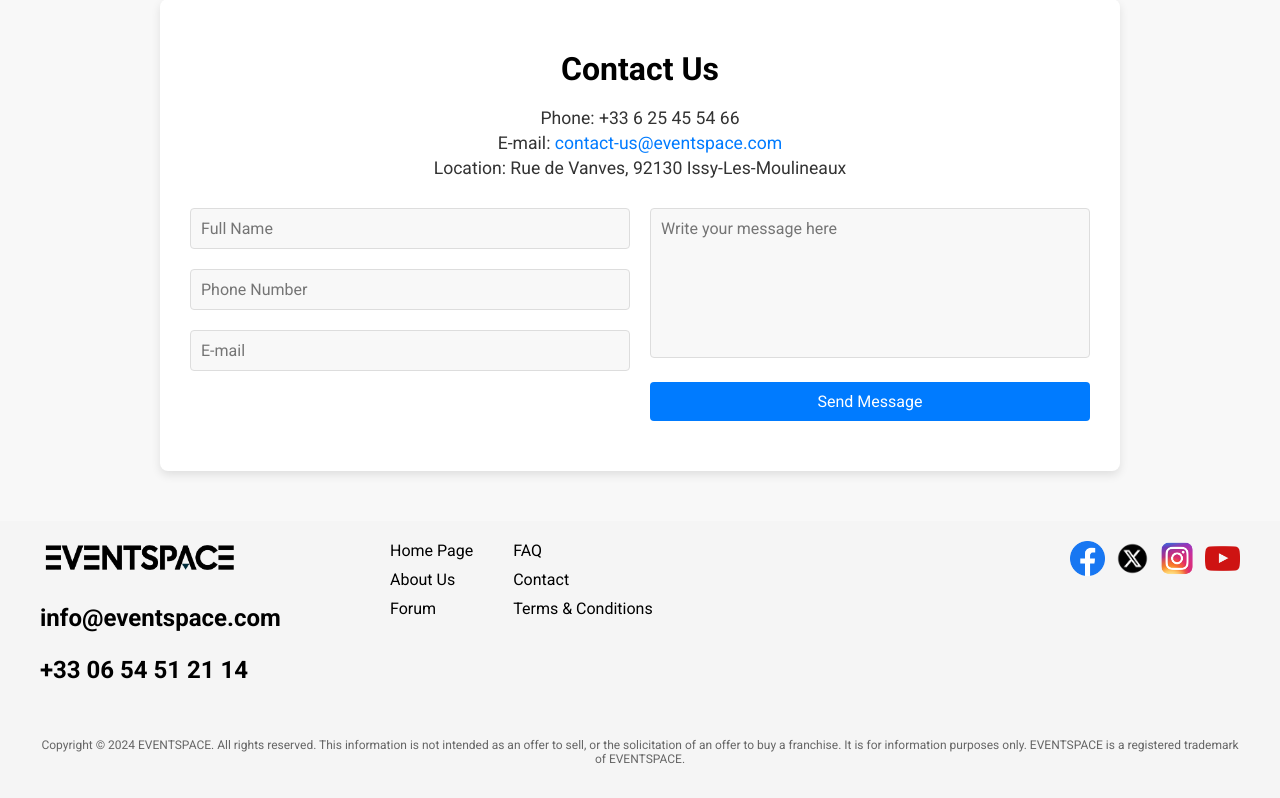
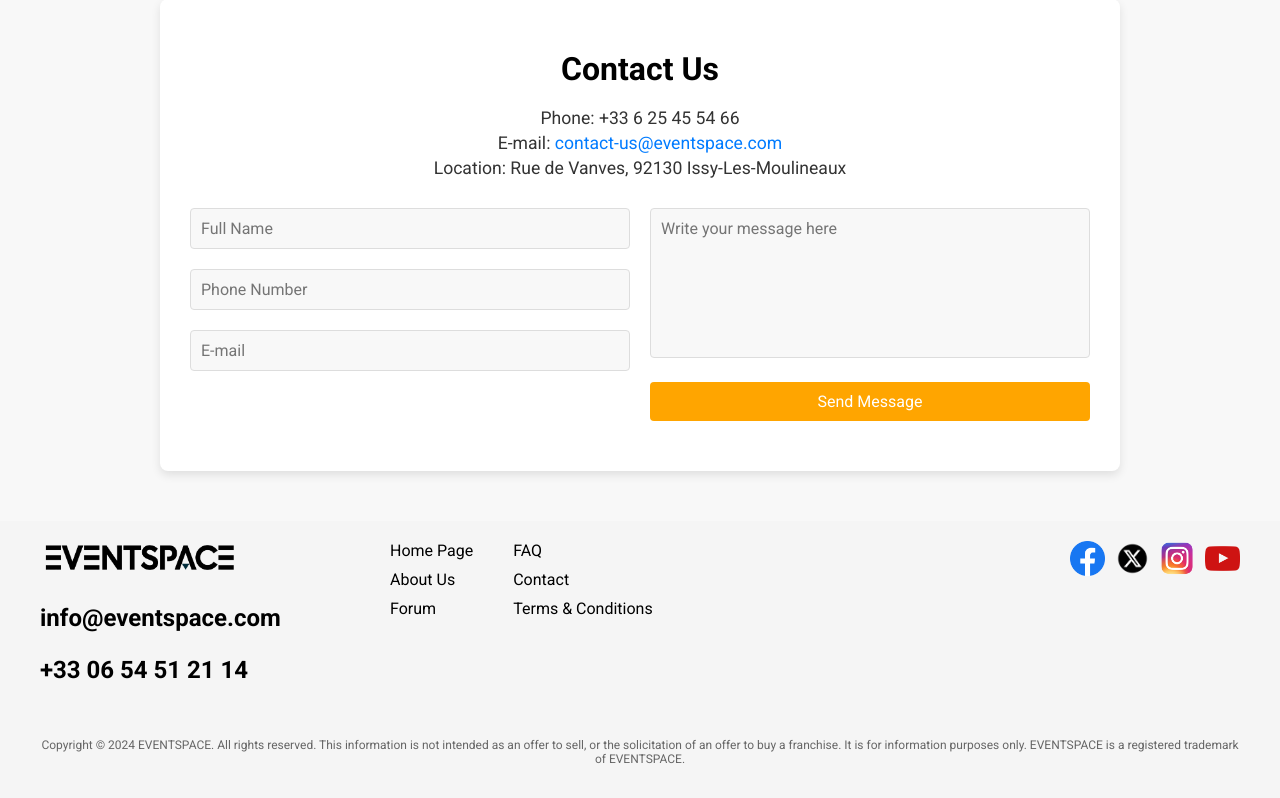
Before and after one commit to TudorGabriel28/EventSpace, a PHP site: page /contact.php in a window 1280 px wide. Shown: the part 135-933 px from the top of the page. Run offline with PHP 8.4, Linux system fonts and the light colour scheme; some libraries are stand-ins or nearby versions.

Commit message:
Change contact form button color to orange

```diff
--- a/server/pages/contact.php
+++ b/server/pages/contact.php
@@ -101,7 +101,7 @@ if ($_SERVER['REQUEST_METHOD'] === 'POST') {
     .form-group button {
         width: 100%;
         padding: 10px;
-        background-color: #007bff;
+        background-color: orange;
         color: white;
         border: none;
         border-radius: 4px;
```
